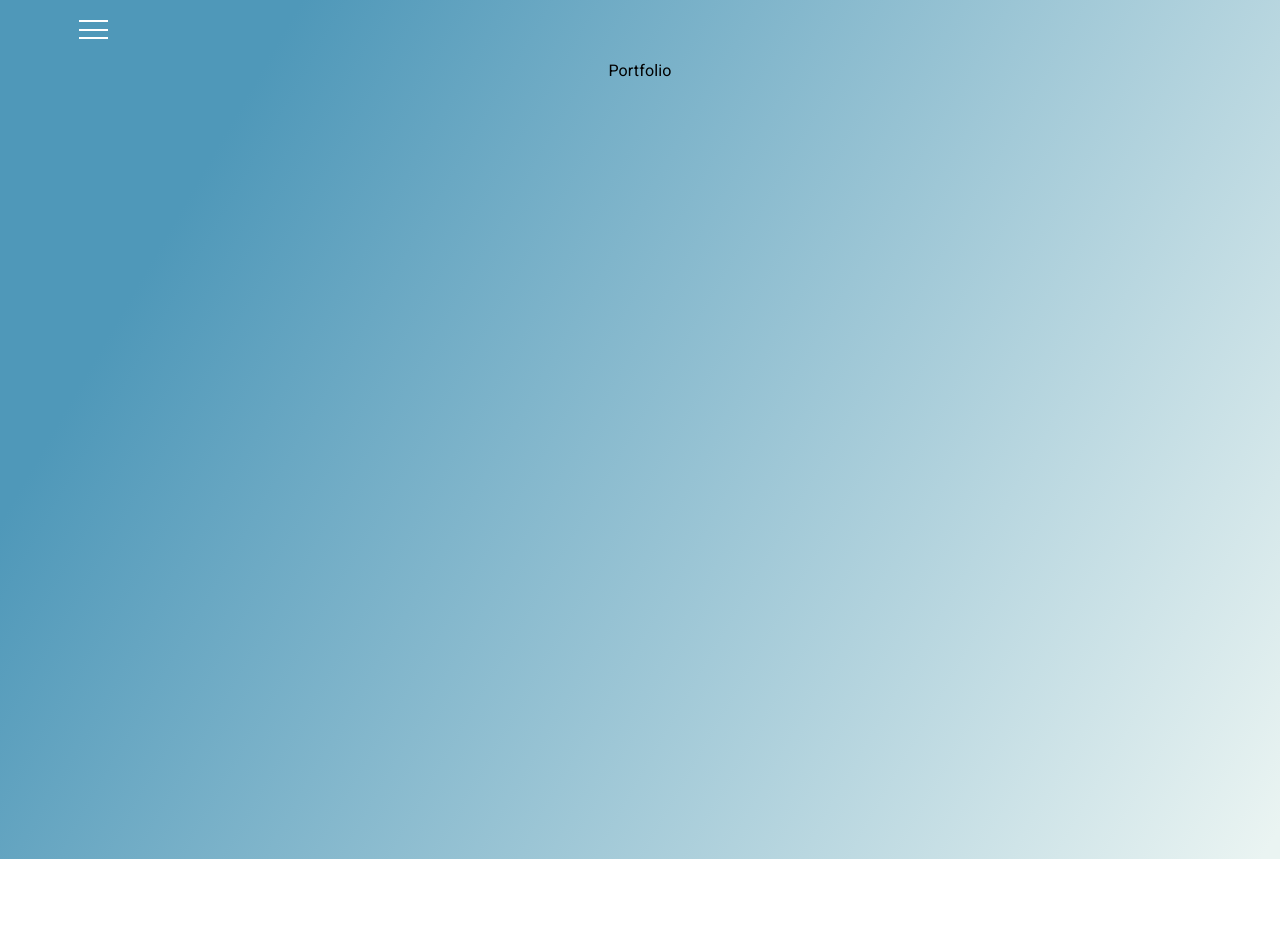
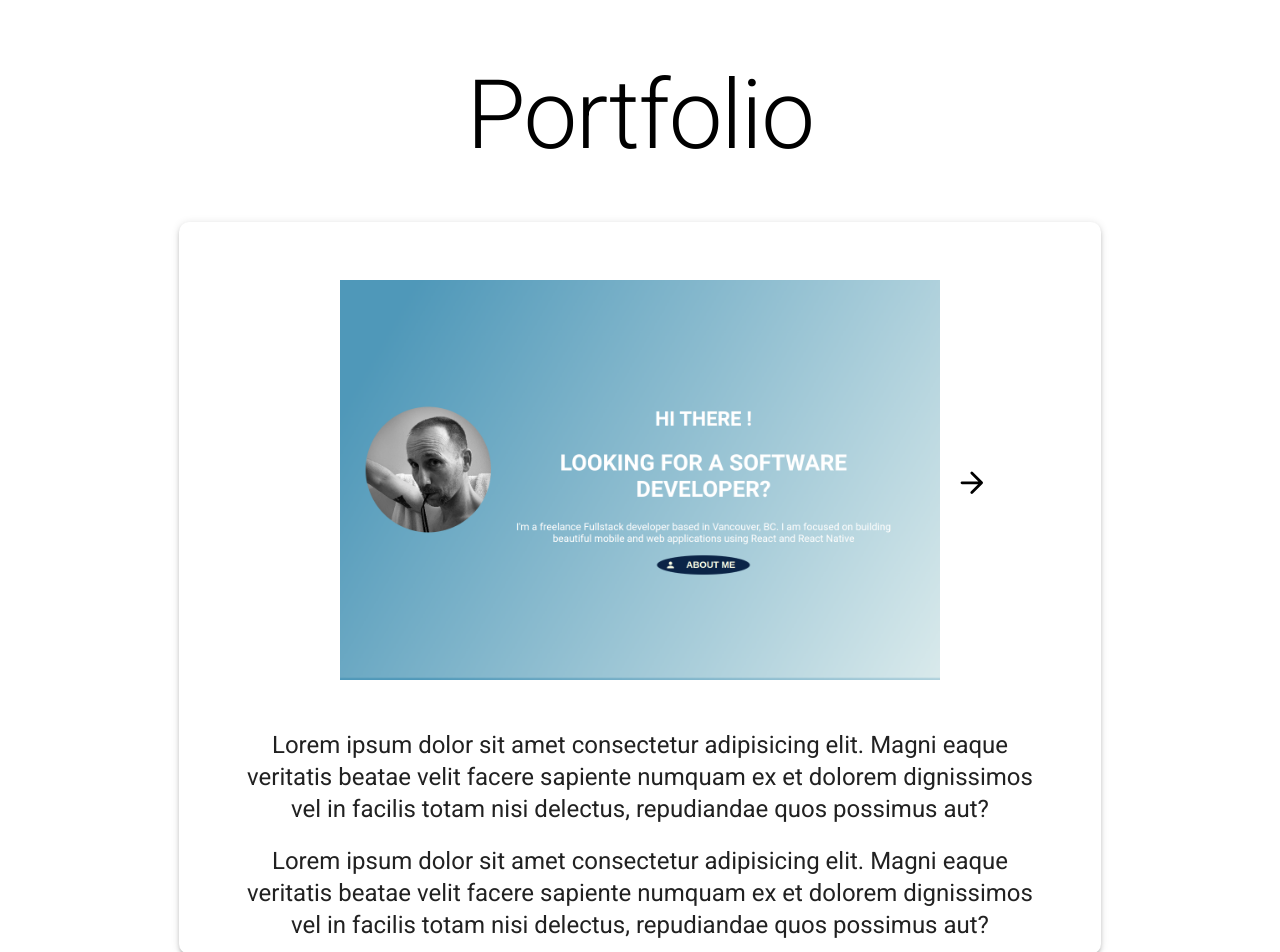
Before and after one commit to gshawnr/react_personal_site, a React (Create React App) app: page /portfolio in a window 1280 px wide. Shown: the top 952 px of the page. Before the commit the page ends 859 px from the top, so only its background shows below. Built offline with nearby package versions, Linux system fonts and the light colour scheme; no server answers.

Commit message:
add carousel

```diff
--- /dev/null
+++ b/src/components/ArrowLeft.tsx
@@ -0,0 +1,17 @@
+import React from "react";
+
+export const ArrowLeft = ({ color = "#000" }) => (
+  <svg
+    xmlns="http://www.w3.org/2000/svg"
+    width="35"
+    height="35"
+    viewBox="0 0 25 20"
+    fill="none"
+    stroke={color}
+    strokeWidth="2"
+    strokeLinecap="round"
+    strokeLinejoin="round"
+  >
+    <path d="M19 12H6M12 5l-7 7 7 7" />
+  </svg>
+);
--- /dev/null
+++ b/src/components/ArrowRight.tsx
@@ -0,0 +1,17 @@
+import React from "react";
+
+export const ArrowRight = ({ color = "#000" }) => (
+  <svg
+    xmlns="http://www.w3.org/2000/svg"
+    width="35"
+    height="35"
+    viewBox="0 0 25 20"
+    fill="none"
+    stroke={color}
+    strokeWidth="2"
+    strokeLinecap="round"
+    strokeLinejoin="round"
+  >
+    <path d="M5 12h13M12 5l7 7-7 7" />
+  </svg>
+);
--- /dev/null
+++ b/src/components/Carousel.css
@@ -0,0 +1,36 @@
+.CarouselItem {
+  flex: 0 0 auto;
+  margin-left: 10rem;
+}
+
+.CarouselContainer {
+  padding: 0 5%;
+  position: relative;
+  overflow: hidden;
+  width: 100%;
+}
+
+.CarouselContainer:hover .LeftCarouselButton {
+  transform: translate(0%, -50%);
+}
+
+.CarouselContainer:hover .RightCarouselButton {
+  transform: translate(0%, -50%);
+}
+
+.CarouselContainerInner {
+  display: flex;
+  overflow-x: scroll;
+  scroll-snap-type: x mandatory;
+  -ms-overflow-style: none;
+  scrollbar-width: none;
+  width: 100%;
+}
+
+.CarouselContainerInner::-webkit-scrollbar {
+  display: none;
+}
+
+.CarouselContainerInner .CarouselItem {
+  scroll-snap-align: center;
+}
--- /dev/null
+++ b/src/components/Carousel.tsx
@@ -0,0 +1,50 @@
+import React, { useRef, RefObject } from "react";
+
+import RightCarouselButton from "./RightCarouselButton";
+import LeftCarouselButton from "./LeftCarouselButton";
+import { ArrowLeft } from "./ArrowLeft";
+import { ArrowRight } from "./ArrowRight";
+import { usePosition } from "../hooks/usePosition";
+
+import "./Carousel.css";
+
+type CarouselProps = {
+  children: React.ReactNode[];
+};
+
+const Carousel = ({ children }: CarouselProps) => {
+  const ref = useRef<HTMLDivElement>(null);
+
+  const { hasItemsOnLeft, hasItemsOnRight, scrollRight, scrollLeft } =
+    usePosition(ref);
+
+  console.log("hasItemsOnLeft", hasItemsOnLeft);
+  console.log("hasItemsOnRight", hasItemsOnRight);
+
+  return (
+    <div className="CarouselContainer" role="region">
+      <LeftCarouselButton
+        hasItemsOnLeft={hasItemsOnLeft}
+        handleClick={scrollLeft}
+        aria-label="Previous slide"
+      >
+        <ArrowLeft />
+      </LeftCarouselButton>
+      <div className="CarouselContainerInner" ref={ref}>
+        {children.map((child, index: number) => (
+          <div className="CarouselItem" key={index}>
+            {child}
+          </div>
+        ))}
+      </div>
+      <RightCarouselButton
+        hasItemsOnRight={hasItemsOnRight}
+        handleClick={scrollRight}
+        aria-label="Next slide"
+      >
+        <ArrowRight />
+      </RightCarouselButton>
+    </div>
+  );
+};
+export default Carousel;
--- /dev/null
+++ b/src/components/LeftCarouselButton.css
@@ -0,0 +1,14 @@
+.LeftCarouselButton {
+  background: transparent;
+  border-radius: 15px;
+  border: none;
+  cursor: pointer;
+  left: 0;
+  padding: 0.5rem;
+  position: absolute;
+  top: 50%;
+  transition: transform 0.1s ease-in-out;
+  /* transform: translate(-100%, -50%); // use for hidden */
+  transform: translate(0%, -50%); /*comment out if using above */
+  z-index: 1;
+}
--- /dev/null
+++ b/src/components/LeftCarouselButton.tsx
@@ -0,0 +1,29 @@
+import React from "react";
+
+import "./LeftCarouselButton.css";
+
+type LeftCarouselBtnProps = {
+  children: JSX.Element;
+  hasItemsOnLeft: boolean;
+  handleClick: () => void;
+};
+
+const LeftCarouselButton = ({
+  children,
+  hasItemsOnLeft,
+  handleClick,
+}: LeftCarouselBtnProps) => {
+  return (
+    <div
+      className="LeftCarouselButton"
+      onClick={handleClick}
+      style={
+        hasItemsOnLeft ? { visibility: "visible" } : { visibility: "hidden" }
+      }
+    >
+      {children}
+    </div>
+  );
+};
+
+export default LeftCarouselButton;
--- /dev/null
+++ b/src/components/RightCarouselButton.css
@@ -0,0 +1,14 @@
+.RightCarouselButton {
+  background: transparent;
+  border: none;
+  border-radius: 15px;
+  cursor: pointer;
+  padding: 0.5rem;
+  position: absolute;
+  right: 0;
+  top: 50%;
+  /* transform: translate(100%, -50%); // use for hidden */
+  transform: translate(0%, -50%);
+  transition: transform 0.1s ease-in-out;
+  z-index: 1;
+}
--- /dev/null
+++ b/src/components/RightCarouselButton.tsx
@@ -0,0 +1,29 @@
+import React from "react";
+
+import "./RightCarouselButton.css";
+
+type RightCarouselBtnProps = {
+  children: JSX.Element;
+  hasItemsOnRight: boolean;
+  handleClick: () => void;
+};
+
+const RightCarouselButton = ({
+  children,
+  hasItemsOnRight,
+  handleClick,
+}: RightCarouselBtnProps) => {
+  return (
+    <div
+      className="RightCarouselButton"
+      onClick={handleClick}
+      style={
+        hasItemsOnRight ? { visibility: "visible" } : { visibility: "hidden" }
+      }
+    >
+      {children}
+    </div>
+  );
+};
+
+export default RightCarouselButton;
--- /dev/null
+++ b/src/hooks/usePosition.tsx
@@ -0,0 +1,102 @@
+import { useCallback, useState, useEffect, RefObject } from "react";
+
+interface PositionProps {
+  hasItemsOnLeft: boolean;
+  hasItemsOnRight: boolean;
+  scrollRight: () => void;
+  scrollLeft: () => void;
+}
+
+function getPrevElement(list: HTMLElement[]) {
+  const sibling = list[0].previousElementSibling;
+
+  return sibling;
+}
+
+function getNextElement(list: HTMLElement[]) {
+  const sibling = list[list.length - 1].nextElementSibling;
+
+  if (sibling instanceof HTMLElement) {
+    return sibling;
+  }
+
+  return null;
+}
+
+export function usePosition(ref: RefObject<HTMLDivElement>): PositionProps {
+  const [prevElement, setPrevElement] = useState<HTMLElement | null>(null);
+  const [nextElement, setNextElement] = useState<HTMLElement | null>(null);
+
+  useEffect(() => {
+    const element = ref.current as HTMLElement;
+
+    if (!element) {
+      return;
+    }
+
+    const update = () => {
+      const rect = element!.getBoundingClientRect();
+
+      const visibleElements = Array.from(element!.children).filter(
+        (child): child is HTMLElement => {
+          if (child instanceof HTMLElement) {
+            const childRect = child.getBoundingClientRect();
+            return rect.left <= childRect.left && rect.right >= childRect.right;
+          }
+          return false;
+        }
+      );
+
+      if (visibleElements.length > 0) {
+        setPrevElement(getPrevElement(visibleElements) as HTMLElement | null);
+        setNextElement(getNextElement(visibleElements) as HTMLElement | null);
+      }
+    };
+
+    update();
+
+    element?.addEventListener("scroll", update, { passive: true });
+
+    return () => {
+      element?.removeEventListener("scroll", update);
+    };
+  }, [ref]);
+
+  const scrollToElement = useCallback(
+    (element: HTMLElement | null) => {
+      const currentNode = ref.current;
+
+      if (!currentNode || !element) return;
+
+      let newScrollPosition;
+
+      newScrollPosition =
+        element.offsetLeft +
+        element.getBoundingClientRect().width / 2 -
+        currentNode.getBoundingClientRect().width / 2;
+
+      currentNode.scroll({
+        left: newScrollPosition,
+        behavior: "smooth",
+      });
+    },
+    [ref]
+  );
+
+  const scrollRight = useCallback(
+    () => scrollToElement(nextElement),
+    [scrollToElement, nextElement]
+  );
+
+  const scrollLeft = useCallback(
+    () => scrollToElement(prevElement),
+    [scrollToElement, prevElement]
+  );
+
+  return {
+    hasItemsOnLeft: prevElement !== null,
+    hasItemsOnRight: nextElement !== null,
+    scrollRight,
+    scrollLeft,
+  };
+}
--- a/src/index.css
+++ b/src/index.css
@@ -1,10 +1,10 @@
 body {
-  background: rgb(79, 152, 185);
-  background: linear-gradient(
+  /* background: rgb(79, 152, 185); */
+  /* background: linear-gradient(
     120deg,
     rgba(79, 152, 185, 1) 17%,
     rgba(234, 244, 242, 1) 99%
-  );
+  ); */
   margin: 0;
   font-family: -apple-system, BlinkMacSystemFont, "Segoe UI", "Roboto", "Oxygen",
     "Ubuntu", "Cantarell", "Fira Sans", "Droid Sans", "Helvetica Neue",
--- /dev/null
+++ b/src/screens/Portfolio.css
@@ -0,0 +1,17 @@
+.portfolio-container {
+  width: 100vw;
+}
+
+.portfolio-carousel-container {
+  display: flex;
+  align-items: center;
+  height: 30%;
+  margin: 5% auto;
+  width: 80%;
+}
+
+.portfolio-image {
+  width: 600px;
+  height: 400px;
+  object-fit: cover;
+}
--- a/src/screens/Portfolio.tsx
+++ b/src/screens/Portfolio.tsx
@@ -1,12 +1,80 @@
 import React from "react";
-import { Container, Typography } from "@mui/material";
+import { Paper, Typography } from "@mui/material";
+import Carousel from "../components/Carousel";
+
+import web from "../assets/images/web.png";
+import web2 from "../assets/images/web2.png";
+
+import "./Portfolio.css";
+
+const imageStrings: string[] = [web, web2, web, web2, web, web2];
 
 function Portfolio() {
   return (
-    <Container sx={{ height: "100vh" }}>
-      <Typography>Portfolio</Typography>
-    </Container>
+    <div className="portfolio-container">
+      <Typography variant="h1">Portfolio</Typography>
+      <Paper
+        elevation={3}
+        sx={{
+          margin: "4% auto",
+          padding: "1%",
+          width: "70%",
+          borderRadius: "10px",
+        }}
+      >
+        <div className="portfolio-carousel-container">
+          <Carousel>{images}</Carousel>
+        </div>
+        <Typography variant="h5" sx={{ paddingX: "5%" }}>
+          Lorem ipsum dolor sit amet consectetur adipisicing elit. Magni eaque
+          veritatis beatae velit facere sapiente numquam ex et dolorem
+          dignissimos vel in facilis totam nisi delectus, repudiandae quos
+          possimus aut?
+        </Typography>
+        <br />
+        <Typography variant="h5" sx={{ paddingX: "5%" }}>
+          Lorem ipsum dolor sit amet consectetur adipisicing elit. Magni eaque
+          veritatis beatae velit facere sapiente numquam ex et dolorem
+          dignissimos vel in facilis totam nisi delectus, repudiandae quos
+          possimus aut?
+        </Typography>
+      </Paper>
+      <Paper
+        elevation={3}
+        sx={{
+          margin: "1% auto",
+          padding: "1%",
+          width: "70%",
+          borderRadius: "10px",
+        }}
+      >
+        <div className="portfolio-carousel-container">
+          <Carousel>{images}</Carousel>
+        </div>
+        <Typography variant="h5" sx={{ paddingX: "5%" }}>
+          Lorem ipsum dolor sit amet consectetur adipisicing elit. Magni eaque
+          veritatis beatae velit facere sapiente numquam ex et dolorem
+          dignissimos vel in facilis totam nisi delectus, repudiandae quos
+          possimus aut?
+        </Typography>
+        <br />
+        <Typography variant="h5" sx={{ paddingX: "5%" }}>
+          Lorem ipsum dolor sit amet consectetur adipisicing elit. Magni eaque
+          veritatis beatae velit facere sapiente numquam ex et dolorem
+          dignissimos vel in facilis totam nisi delectus, repudiandae quos
+          possimus aut?
+        </Typography>
+      </Paper>
+    </div>
   );
 }
 
+const images: React.ReactNode[] = imageStrings.map((image, index) => {
+  return (
+    <div key={index}>
+      <img className="portfolio-image" src={image} />
+    </div>
+  );
+});
+
 export default Portfolio;
```
